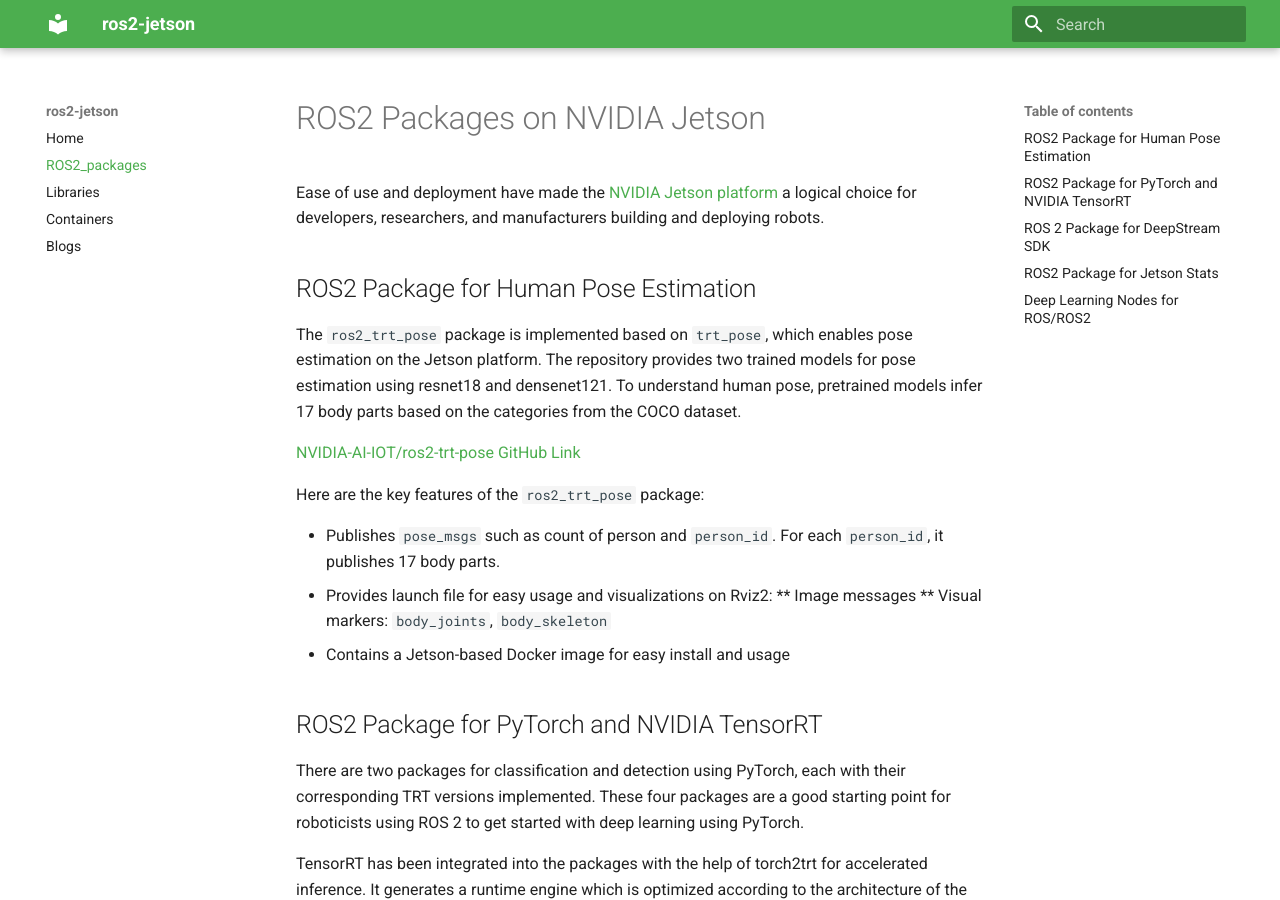
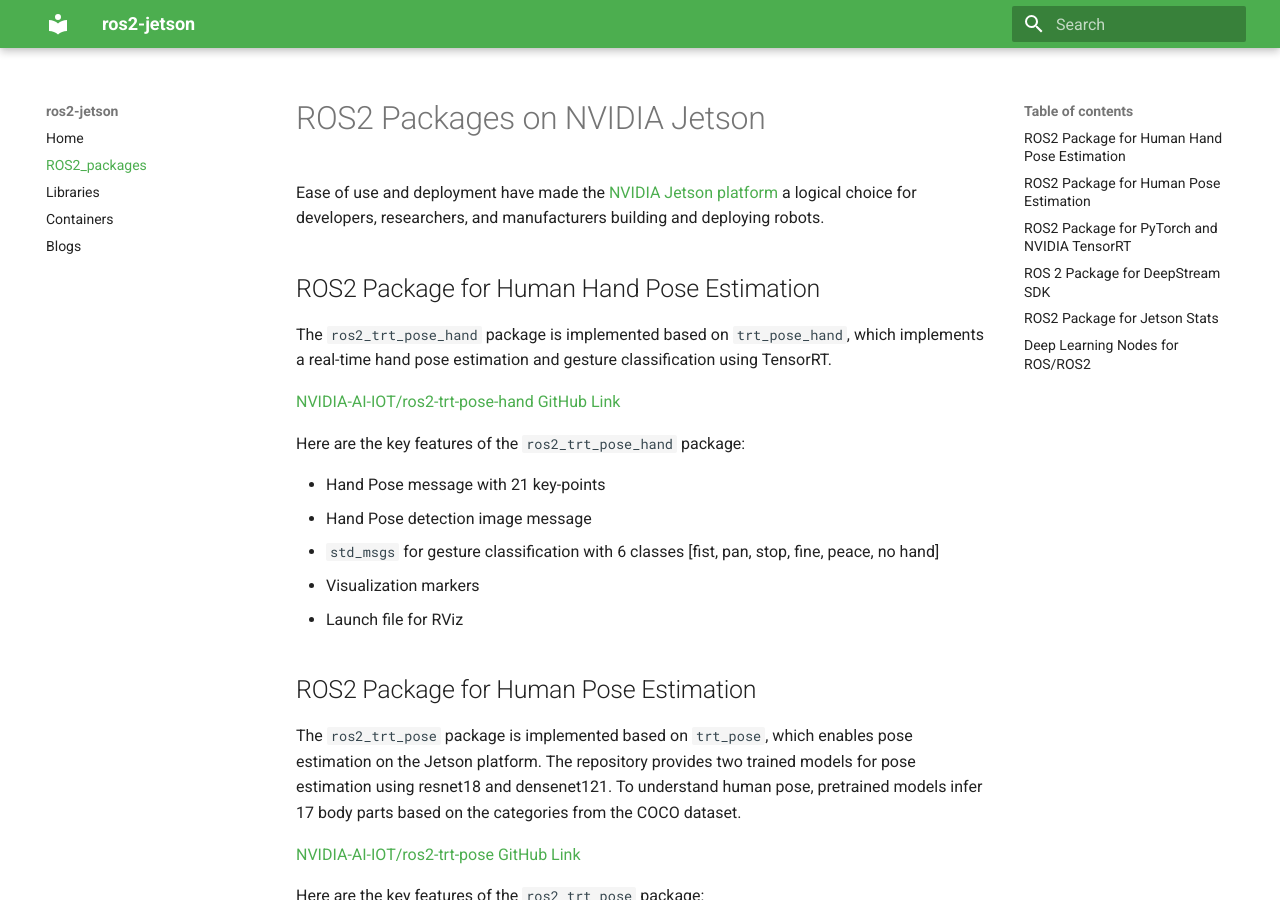
Before and after one commit to NVIDIA-AI-IOT/ros2_jetson, an MkDocs documentation site: the page built from docs/ros2-packages.md, in a window 1280 px wide and 900 px high. Built offline with MkDocs 1.6.1 and Material for MkDocs 9.7.7, drawn with Linux system fonts in a browser that asks for light colours.

Commit message:
updated packages for hand pose

```diff
--- a/docs/ros2-packages.md
+++ b/docs/ros2-packages.md
@@ -1,6 +1,19 @@
 # ROS2 Packages on NVIDIA Jetson
 
 Ease of use and deployment have made the [NVIDIA Jetson platform](https://www.nvidia.com/en-us/autonomous-machines/embedded-systems/) a logical choice for developers, researchers, and manufacturers building and deploying robots.
+## ROS2 Package for Human Hand Pose Estimation
+
+The `ros2_trt_pose_hand` package is implemented based on `trt_pose_hand`, which implements a real-time hand pose estimation and gesture classification using TensorRT.
+
+[ NVIDIA-AI-IOT/ros2-trt-pose-hand GitHub Link](https://github.com/NVIDIA-AI-IOT/ros2_trt_pose_hand)
+
+Here are the key features of the `ros2_trt_pose_hand` package:
+
+* Hand Pose message with 21 key-points
+* Hand Pose detection image message
+* `std_msgs` for gesture classification with 6 classes [fist, pan, stop, fine, peace, no hand]
+* Visualization markers
+* Launch file for RViz
 
 ## ROS2 Package for Human Pose Estimation
 
```
